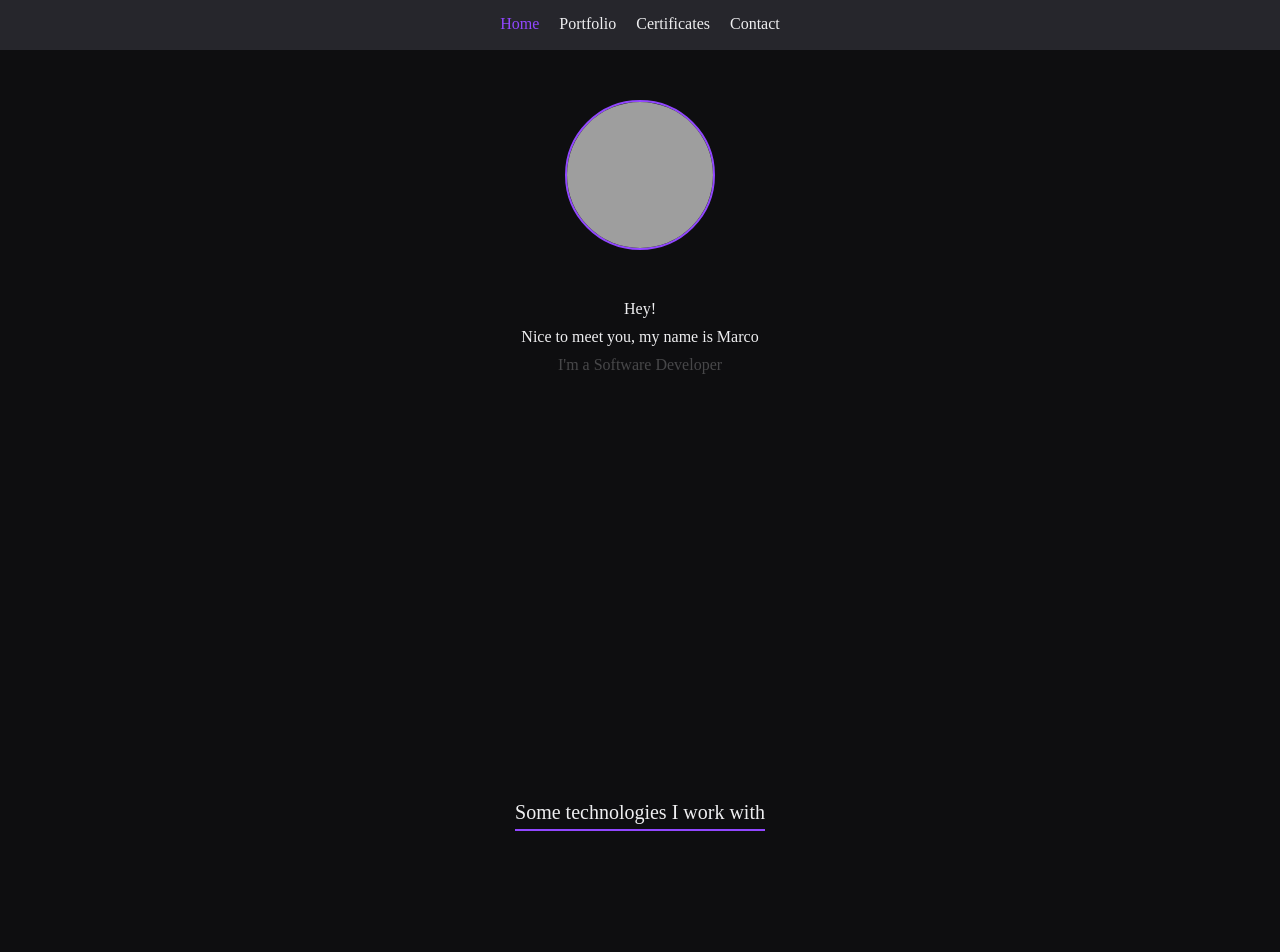
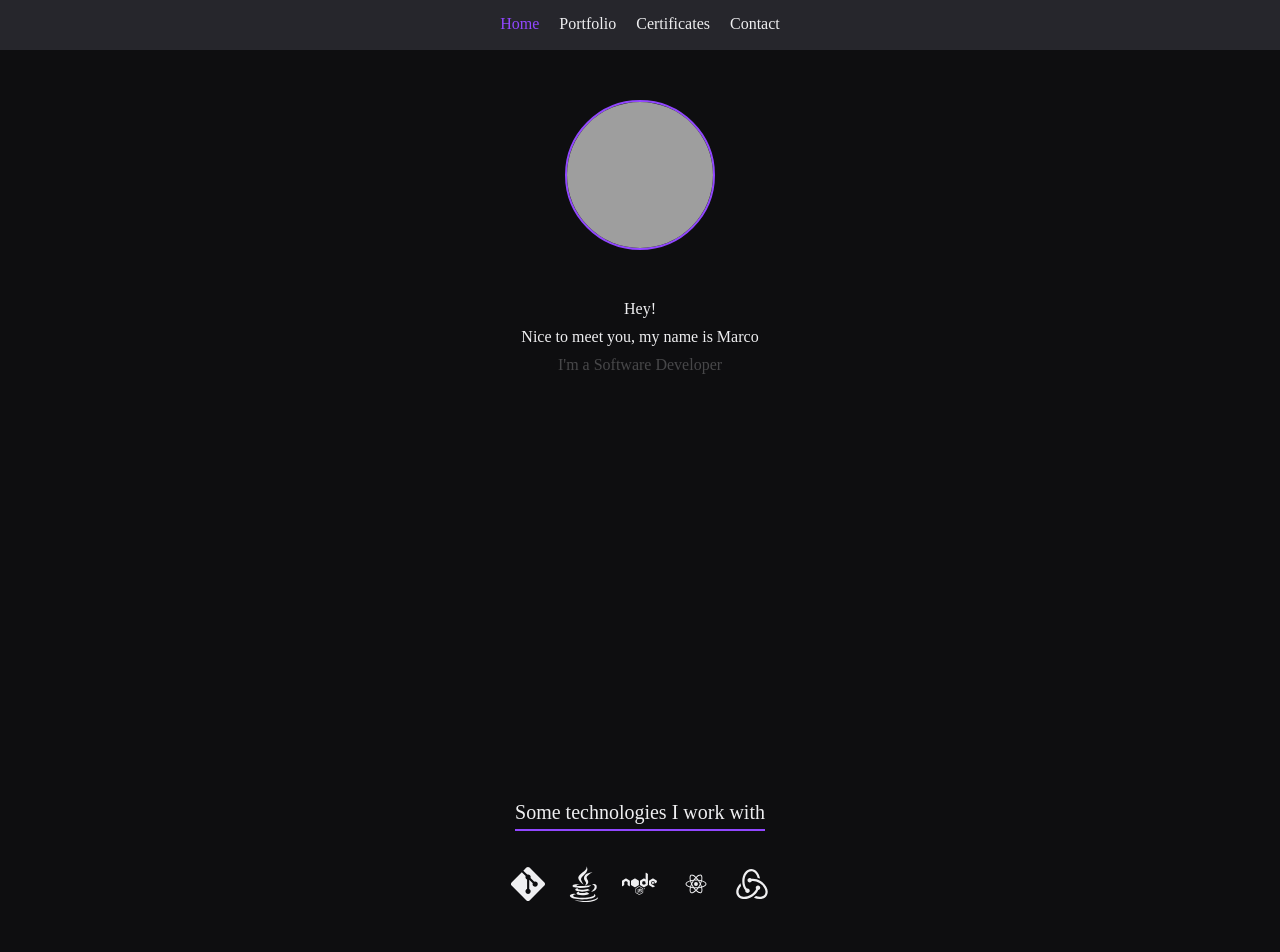
Before and after one commit to marco-amorim/website, a React (Create React App) app: page / in a window 1280 px wide. Shown: the top 952 px of the page. Built offline with nearby package versions, Linux system fonts and the light colour scheme; grey boxes are pictures that could not be loaded; a web font is replaced by a local one.

Commit message:
icons on technologies I work with

```diff
--- a/src/components/Title/index.tsx
+++ b/src/components/Title/index.tsx
@@ -7,7 +7,11 @@ interface TitleProps {
 }
 
 const Title: React.FC<TitleProps> = ({ text }) => {
-	return <h2 className="title">{text}</h2>;
+	return (
+		<div className="row d-flex justify-content-center">
+			<h2 className="title">{text}</h2>
+		</div>
+	);
 };
 
 export default Title;
--- a/src/pages/Landing/index.tsx
+++ b/src/pages/Landing/index.tsx
@@ -7,6 +7,21 @@ import IntroText from '../../components/IntroText';
 import Title from '../../components/Title';
 
 import arrowDownIcon from '../../assets/images/icons/util/arrow-down.svg';
+
+import gitIcon from '../../assets/images/icons/technologies/git.svg';
+import gitIconHover from '../../assets/images/icons/technologies/git.svg';
+
+import javaIcon from '../../assets/images/icons/technologies/java.svg';
+import javaIconHover from '../../assets/images/icons/technologies/java-hover.svg';
+
+import nodeIcon from '../../assets/images/icons/technologies/nodejs.svg';
+import nodeIconHover from '../../assets/images/icons/technologies/nodejs-hover.svg';
+
+import reactIcon from '../../assets/images/icons/technologies/react.svg';
+import reactIconHover from '../../assets/images/icons/technologies/react-hover.svg';
+
+import reduxIcon from '../../assets/images/icons/technologies/redux.svg';
+import reduxIconHover from '../../assets/images/icons/technologies/redux-hover.svg';
 
 const Landing = () => {
 	const [scrollPosition, setScrollPosition] = useState(window.scrollY);
@@ -48,8 +63,42 @@ const Landing = () => {
 				</div>
 			</section>
 
-			<section id="info" className="container d-flex justify-content-center">
+			<section
+				id="info"
+				className="container"
+			>
 				<Title text="Some technologies I work with" />
+
+				<ul
+					id="technologies"
+					className="d-flex list-unstyled flex-row justify-content-center align-items-center mt-5"
+				>
+					<li>
+						<a href="">
+							<img src={gitIcon} alt="Git" />
+						</a>
+					</li>
+					<li>
+						<a href="">
+							<img src={javaIcon} alt="Java" />
+						</a>
+					</li>
+					<li>
+						<a href="">
+							<img src={nodeIcon} alt="Node.js" />
+						</a>
+					</li>
+					<li>
+						<a href="">
+							<img src={reactIcon} alt="React.js" />
+						</a>
+					</li>
+					<li>
+						<a href="">
+							<img src={reduxIcon} alt="Redux.js" />
+						</a>
+					</li>
+				</ul>
 			</section>
 		</React.Fragment>
 	);
--- a/src/pages/Landing/styles.css
+++ b/src/pages/Landing/styles.css
@@ -59,6 +59,15 @@
 	}
 }
 
+#technologies img {
+	width: 36px;
+	height: 36px;
+}
+
+#technologies li:not(:last-child) {
+	margin-right: 2rem;
+}
+
 /* Mobile */
 @media (max-width: 480px) {
 	.intro-img {
```
